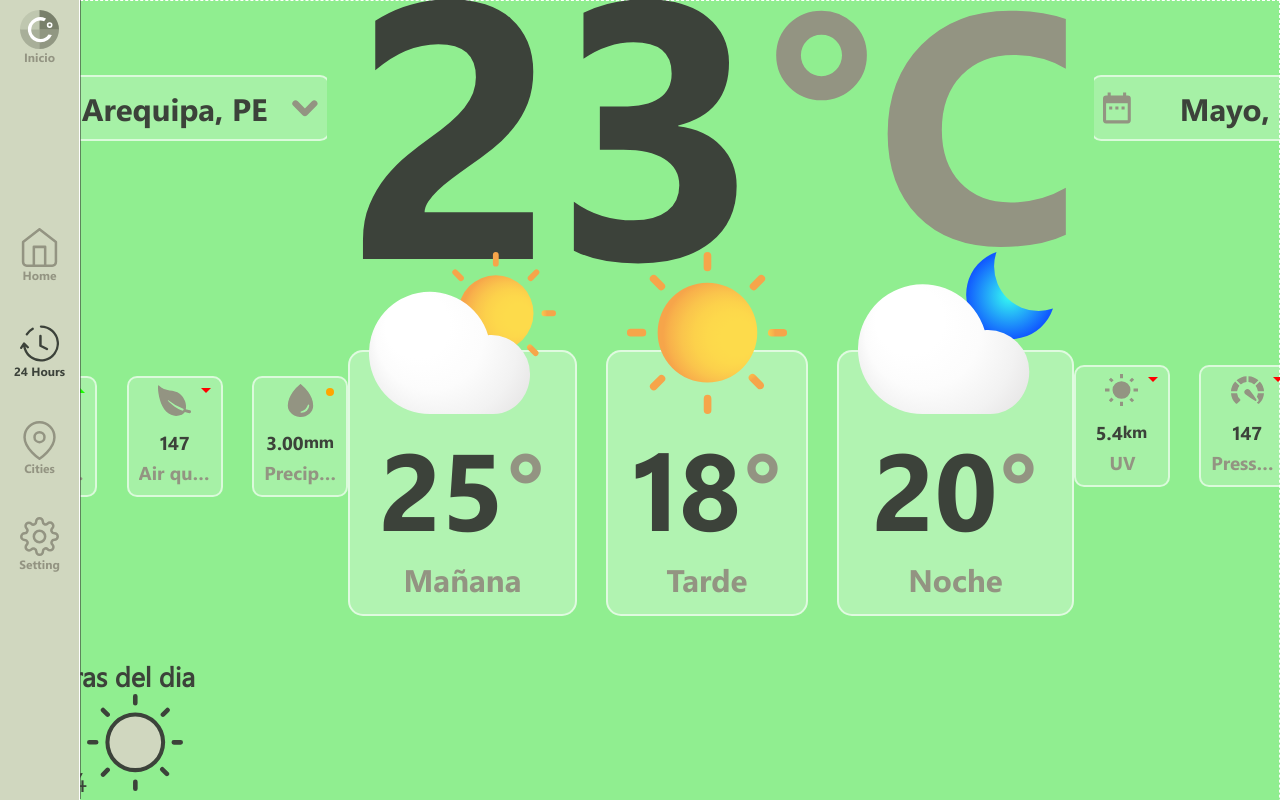
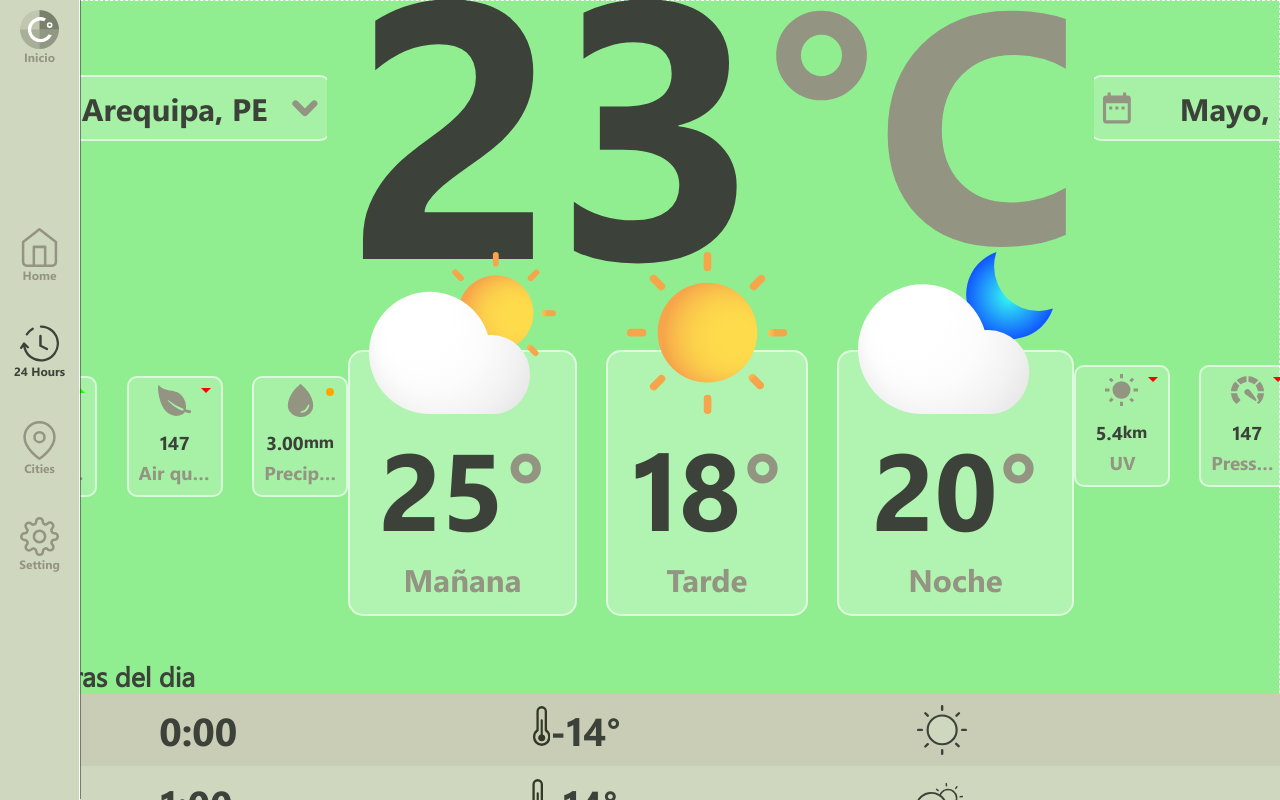
Before and after one commit to fvilca/weather-web-app, a React (Create React App) app: page /hours in a window 1280 px wide. Shown: the top 800 px of the page. Built offline with nearby package versions, Linux system fonts and the light colour scheme.

Commit message:
list temperature by hour

```diff
--- a/src/HomePage/HomePage.jsx
+++ b/src/HomePage/HomePage.jsx
@@ -22,9 +22,7 @@ const dataHoursDay = [
   { hour: "0:00", temp: "-14", icon: "cloudy_d" },
   { hour: "0:00", temp: "-14", icon: "sunny" },
   { hour: "0:00", temp: "-14", icon: "sunny" },
-  { hour: "0:00", temp: "-14", icon: "sunny" },
-  { hour: "0:00", temp: "-14", icon: "sunny" },
-  { hour: "0:00", temp: "-14", icon: "sunny" },
+
 ];
 
 export default function HomePage() {
@@ -56,23 +54,56 @@ export default function HomePage() {
       <RatioWidget2 />
 
       <section id="sectionhours">
-        <h1>24 Horas del dia</h1>
-
-        {dataHoursDay.map((item,index) => (
-          <>
-            <span>{index}:00</span>
-            <span>{item.temp}</span>
-            <img
-              src={
-                require("../images/" + item.icon + "_outline.svg").default
-              }
-              alt=""
-            />
-            <br />
-          </>
-        ))}
+        <TempByHours />
       </section>
       <section id="sectioncities">Ciudades</section>
     </div>
   );
 }
+
+const TempByHours = () => {
+  return (
+    <>
+      <h1>24 Horas del dia</h1>
+
+      {dataHoursDay.map((item, index) => (
+        <div className="row">
+          <span className='list--temp--text'>{index}:00</span>
+          <span className='list--temp--text'>
+            <svg
+              xmlns="http://www.w3.org/2000/svg"
+              width="17.431"
+              height="40"
+              viewBox="0 0 17.431 40"
+            >
+              <g id="temperature" transform="translate(-67.73)">
+                <path
+                  id="Trazado_1211"
+                  data-name="Trazado 1211"
+                  d="M81.725,23.542V5.555a5.286,5.286,0,1,0-10.559,0V23.542a9.312,9.312,0,0,0-3.436,7.286,8.727,8.727,0,1,0,17.431,0A9.313,9.313,0,0,0,81.725,23.542ZM76.445,37.6a6.619,6.619,0,0,1-6.436-6.773,6.853,6.853,0,0,1,2.921-5.664,1.217,1.217,0,0,0,.515-1V5.555a3,3,0,1,1,6,0V24.162a1.216,1.216,0,0,0,.515,1,6.854,6.854,0,0,1,2.921,5.664A6.619,6.619,0,0,1,76.445,37.6Z"
+                  transform="translate(0)"
+                  fill="#313827"
+                />
+                <path
+                  id="Trazado_1212"
+                  data-name="Trazado 1212"
+                  d="M104.8,77.648V63.495a1.071,1.071,0,0,0-2.142,0V77.648a3.56,3.56,0,1,0,2.142,0Z"
+                  transform="translate(-27.279 -49.235)"
+                  fill="#313827"
+                />
+              </g>
+            </svg>
+
+            {item.temp}°
+          </span>
+          <img
+          className='icon'
+            src={require("../images/" + item.icon + "_outline.svg").default}
+            alt=""
+          />
+          <br />
+        </div>
+      ))}
+    </>
+  );
+};
--- a/src/HomePage/home_page.scss
+++ b/src/HomePage/home_page.scss
@@ -17,9 +17,30 @@ y cada componente ya tiene caracteristicas de vsuales
 
 #sectionhours {
   width: 100%;
-  //height: 500px;
   grid-area: hours;
+  .row{
+    display: flex;
+    justify-content: space-around;
+    align-items: center;
+    padding: .5rem;
+    background: rgba($color3, 1);
+    transition: background  .5s ease-in;
+
+  }
+
+  .row:nth-child(even) {background: rgba(#C9CDB6, $alpha: 1); }
+  //.row:nth-child(odd) {background: rgba(#C9CDB6, $alpha: 0.5); }
+  .row:hover{
+    background: rgba($color2, 1);
+    cursor: pointer;
+  }
+
 }
+.row .icon{
+  width: 50px;
+  height: auto;
+}
+
 #sectioncities {
   width: 100%;
   height: 1500px;
--- a/src/variables.scss
+++ b/src/variables.scss
@@ -80,6 +80,12 @@ $txt-filter:1.111rem;
   color: $color1;
   white-space: nowrap;
 }
+.list--temp--text{
+  font-family: $label_card;
+  font-weight: bold;
+  font-size: 39px;
+  color: $color1;
+}
 
 
 /** SHAPES ****/
```
